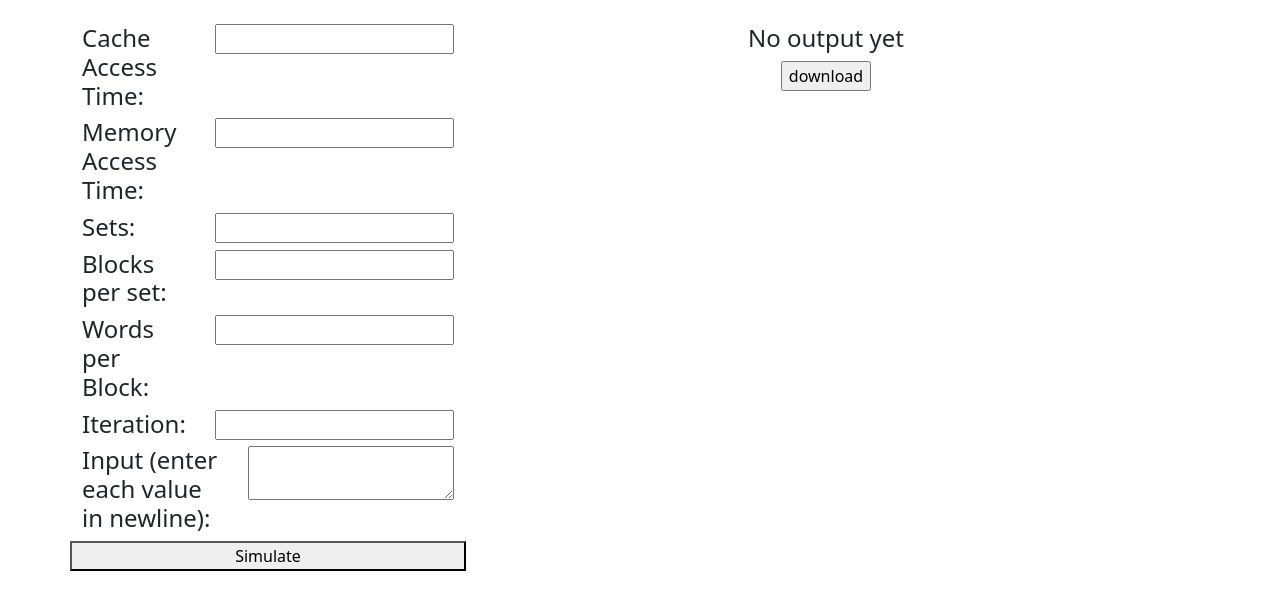
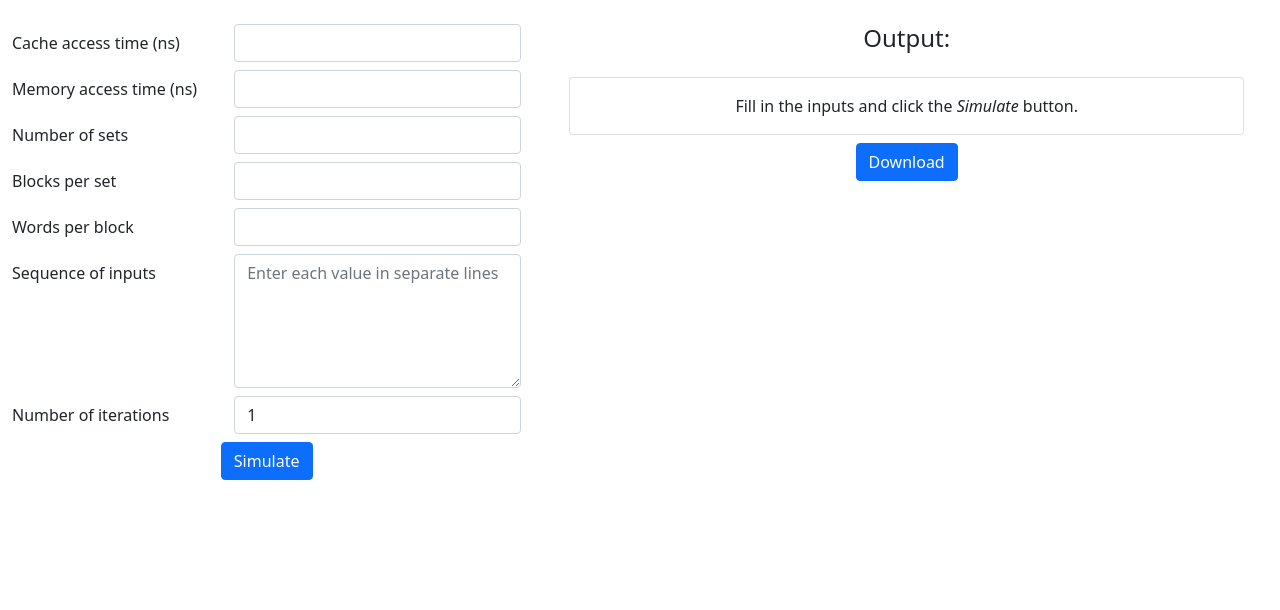
Before and after one commit to CSARCH-MP2/CSARCH2-cache-algo, a Django app: page / in a window 1280 px wide. Shown: the part 56-666 px from the top of the page. Run offline with Django 3.2, Linux system fonts and the light colour scheme.

Commit message:
updated layout

```diff
--- a/csarch2/simulator/templates/pages/home.html
+++ b/csarch2/simulator/templates/pages/home.html
@@ -1,153 +1,134 @@
-{% extends '../partials/base.html' %}
-{% load static %}
-{% block body %}
+{% extends '../partials/base.html' %} {% load static %} {% block body %}
 <nav class="navbar navbar-dark bg-primary">
   <div class="container-fluid">
     <span class="navbar-brand">Block Set Associative - LRU</span>
   </div>
 </nav>
 <br />
-<div class="d-flex justify-content-center container">
-  <div class="col">
+<div class="container-fluid">
+  <div class="d-flex row">
+    <div class="col-lg-5">
       <form name="input_form" id="inputForm" method="POST">
         {% csrf_token %}
-      <div class="row">
-        <div class="col">
-          <h4>Cache Access Time:</h4>
-        </div>
-        <div class="col">
-          <input
-            type="number"
-            id="cache_access_time"
-            name="cache_access_time"
-            min="1"
-            required
-          />
+        <div class="form-group row mb-2">
+          <label for="cache_access_time" class="col-sm-5 col-form-label">Cache access time (ns)</label>
+          <div class="col-sm-7">
+            <input type="number" class="form-control" id="cache_access_time" name="cache_access_time" min="1" required>
           </div>
         </div>
-      <div class="row">
-        <div class="col">
-          <h4>Memory Access Time:</h4>
-        </div>
-        <div class="col">
-          <input
-            type="number"
-            id="memory_access_time"
-            name="memory_access_time"
-            min="1"
-            required
-          />
+        <div class="form-group row mb-2">
+          <label for="memory_access_time" class="col-sm-5 col-form-label">Memory access time (ns)</label>
+          <div class="col-sm-7">
+            <input type="number" class="form-control" id="memory_access_time" name="memory_access_time" min="1" required>
           </div>
         </div>
-      <div class="row">
-        <div class="col">
-          <h4>Sets:</h4>
-        </div>
-        <div class="col">
-          <input type="number" id="sets" name="sets" min="1" required />
+        <div class="form-group row mb-2">
+          <label for="sets" class="col-sm-5 col-form-label">Number of sets</label>
+          <div class="col-sm-7">
+            <input type="number" class="form-control" id="sets" name="sets" min="1" required>
           </div>
         </div>
-      <div class="row">
-        <div class="col">
-          <h4>Blocks per set:</h4>
-        </div>
-        <div class="col">
-          <input
-            type="number"
-            id="blocks_per_set"
-            name="blocks_per_set"
-            min="1"
-            required
-          />
+        <div class="form-group row mb-2">
+          <label for="blocks_per_set" class="col-sm-5 col-form-label">Blocks per set</label>
+          <div class="col-sm-7">
+            <input type="number" class="form-control" id="blocks_per_set" name="blocks_per_set" min="1" required>
           </div>
         </div>
-      <div class="row">
-        <div class="col">
-          <h4>Words per Block:</h4>
-        </div>
-        <div class="col">
-          <input
-            type="number"
-            id="words_per_block"
-            name="words_per_block"
-            min="1"
-            required
-          />
+        <div class="form-group row mb-2">
+          <label for="words_per_block" class="col-sm-5 col-form-label">Words per block</label>
+          <div class="col-sm-7">
+            <input type="number" class="form-control" id="words_per_block" name="words_per_block" min="1" required>
           </div>
         </div>
-      <div class="row">
-        <div class="col">
-          <h4>Iteration:</h4>
-        </div>
-        <div class="col">
-          <input
-            type="number"
-            id="iteration"
-            name="iteration"
-            min="1"
-            required
-          />
+        <div class="form-group row mb-2">
+          <label for="input" class="col-sm-5 col-form-label">Sequence of inputs</label>
+          <div class="col-sm-7">
+            <textarea id="input" name="input" class="form-control" rows="5" placeholder="Enter each value in separate lines" required></textarea>
           </div>
         </div>
-      <div class="row">
-        <div class="col">
-          <h4>Input (enter each value in newline):</h4>
-        </div>
-        <div class="col">
-          <textarea id="input" name="input" required></textarea>
+        <div class="form-group row mb-2">
+          <label for="iteration" class="col-sm-5 col-form-label">Number of iterations</label>
+          <div class="col-sm-7">
+            <input type="number" class="form-control" id="iteration" name="iteration" min="1" value="1" required>
           </div>
         </div>
-      <div class="row">
-        <button type="submit" id="submitBtn" name="submit_btn">Simulate</button>
+        <div class="d-flex mb-5">
+          <button class="btn btn-primary mx-auto" type="submit" id="submitBtn" name="submit_btn">
+            Simulate
+          </button>
         </div>
       </form>
     </div>
-  <div class="col-8 span">
-    <div class="container" id="empty_message">
-      <h4 class="text-center">No output yet</h4>
+    <div class="col-lg-7">
+      <h4 class="text-center mb-4">Output:</h4>
+      <div class="container">
+        <div class="card mb-2">
+          <div class="card-body text-center" id="empty_output">
+            Fill in the inputs and click the <i>Simulate</i> button.
           </div>
-    <div class="container text-center" id="empty_message">
-      <div id="output"></div>
-      <!-- OUTPUT HERE -->
-      <!-- <form method="POST" id = "download">
+          <div class="card-body" id="output">
+            <div class="row">
+              <div class="col-6"><b>Total time</b> (load through, ns)</div>
+              <div class="col-6" id="total_time_lt">Answer</div>
+            </div>
+            <div class="row">
+              <div class="col-6"><b>Total time</b> (non load through, ns)</div>
+              <div class="col-6" id="total_time_nlt">Answer</div>
+            </div>
+            <div class="row">
+              <div class="col-6"><b>Average time</b> (ns)</div>
+              <div class="col-6" id="avg_time">Answer</div>
+            </div>
+            <div class="row">
+              <div class="col-6"><b>Hits</b></div>
+              <div class="col-6" id="hits">Answer</div>
+            </div>
+            <div class="row">
+              <div class="col-6"><b>Misses</b></div>
+              <div class="col-6" id="misses">Answer</div>
+            </div>
+            <div class="row">
+              <div class="col-6"><b>Hit rate</b></div>
+              <div class="col-6" id="hit_rate">Answer</div>
+            </div>
+            <div class="row">
+              <div class="col-6"><b>Miss penalty</b></div>
+              <div class="col-6" id="miss_penalty">Answer</div>
+            </div>
+          </div>
+        </div>
+      </div>
+      <form class="d-flex" action="{% url 'download' %}" name="download_form" id="downloadForm" method="POST" >
         {% csrf_token %}
-        <input type="hidden" id="download" name="download" value="download"/>
-        <input type="submit" value="Download" />
-      </form>  -->
-      <!-- <button id = 'download'>Download</button> -->
-      <form action="{% url 'download' %}" name="download_form" id="downloadForm" method="POST">
-        {% csrf_token %}
-        <input type="submit" id="download" value="download"/>
+        <input class="btn btn-primary mx-auto" type="submit" id="download" value="Download" />
       </form>
     </div>
   </div>
 </div>
-{% endblock %}
-{% block scripts %}
+
+{% endblock %} {% block scripts %}
 <script>
+
+  $('#output').hide();
+
   $("#inputForm").on("submit", function (event) {
     event.preventDefault();
 
     let serializedData = $(this).serialize();
     $.post("{% url 'perform' %}", serializedData, function (data) {
+      $('#empty_output').hide();
 
-      for (const key in data) {
-        console.log(key);
-        console.log(data[key]);
-        $('#output').append(`
-            <div class="d-flex row">
-                <div class="col-2">` + key + `: </div>
-                <div class="col-10">` + data[key] + `</div>
-            </div>
-        `);
-      }
+      $('#total_time_lt').html(data['total_time_lt']);
+      $('#total_time_nlt').html(data['total_time_nlt']);
+      $('#avg_time').html(data['avg_time']);
+      $('#hits').html(data['hits']);
+      $('#misses').html(data['misses']);
+      $('#hit_rate').html(data['hit_rate']);
+      $('#miss_penalty').html(data['miss_penalty']);
+      $('#output').show();
 
       console.log(data);
-    })
-  }),
-  $("#download").on("click", function (event) {
-    // event.preventDefault()
-    $.get("{% url 'download' %}")
+    });
   });
 </script>
 {% endblock %}
```
Lines whose indentation alone changed are shown as unchanged.
